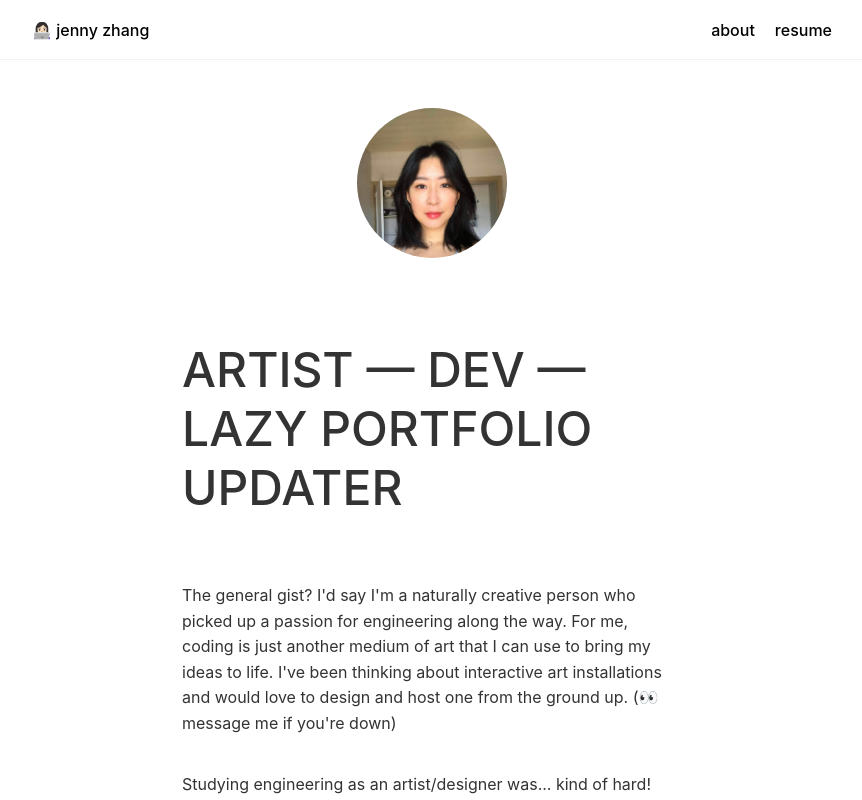
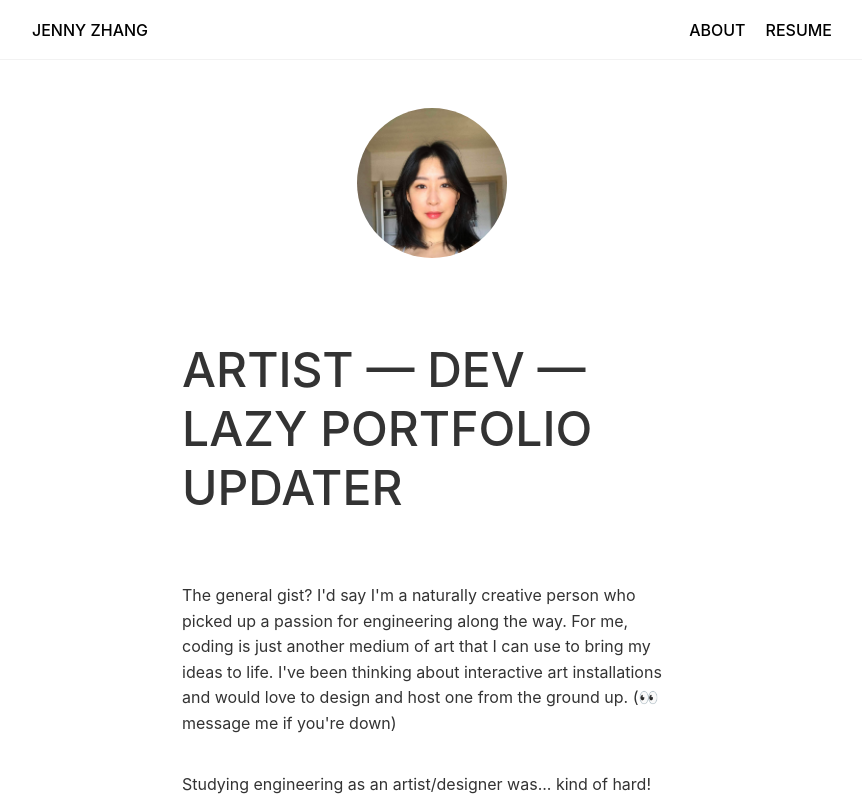
Before and after one commit to cowjuh/portfolio-2021, a Next.js app: page /about in a window 1280 px wide. Shown: the top 800 px of the page, without its empty margins (208-1070 px from the left). Built offline with nearby package versions, Linux system fonts and the light colour scheme.

Commit message:
Update nav, button, styling

```diff
--- a/components/FeaturedProject.js
+++ b/components/FeaturedProject.js
@@ -22,7 +22,7 @@ const FeaturedImage = styled.img`
   }
 `;
 
-const Subtitle = styled.p`
+export const Subtitle = styled.p`
   margin: 0;
   font-size: 0.9rem;
   text-transform: uppercase;
--- a/components/NavBar.js
+++ b/components/NavBar.js
@@ -93,16 +93,16 @@ const Navbar = () => {
       <NavOuter>
         <NavInner>
           <NavSection id="left">
-            <NavLink href="/">👩🏻‍💻 jenny zhang</NavLink>
+            <NavLink href="/">JENNY ZHANG</NavLink>
           </NavSection>
           <NavSection id="right">
-            <NavLink href="/about">about</NavLink>
+            <NavLink href="/about">ABOUT</NavLink>
             <NavItem
               onClick={toggleResumeDropdown}
               onMouseLeave={() => setResumeDropdownIsOpen(false)}
             >
               <NavLink hasDropdown margin target="_blank">
-                resume
+                RESUME
               </NavLink>
               {resumeDropdownIsOpen && <Dropdown items={resumeLinks} />}
             </NavItem>
--- a/components/atoms/PrimaryButton.js
+++ b/components/atoms/PrimaryButton.js
@@ -33,7 +33,7 @@ const ButtonContainer = styled.a`
 `;
 
 const ButtonText = styled.p`
-  margin: 5px 0px;
+  margin: 3px 0px;
   font-weight: 500;
   font-size: 16px;
 `;
```
